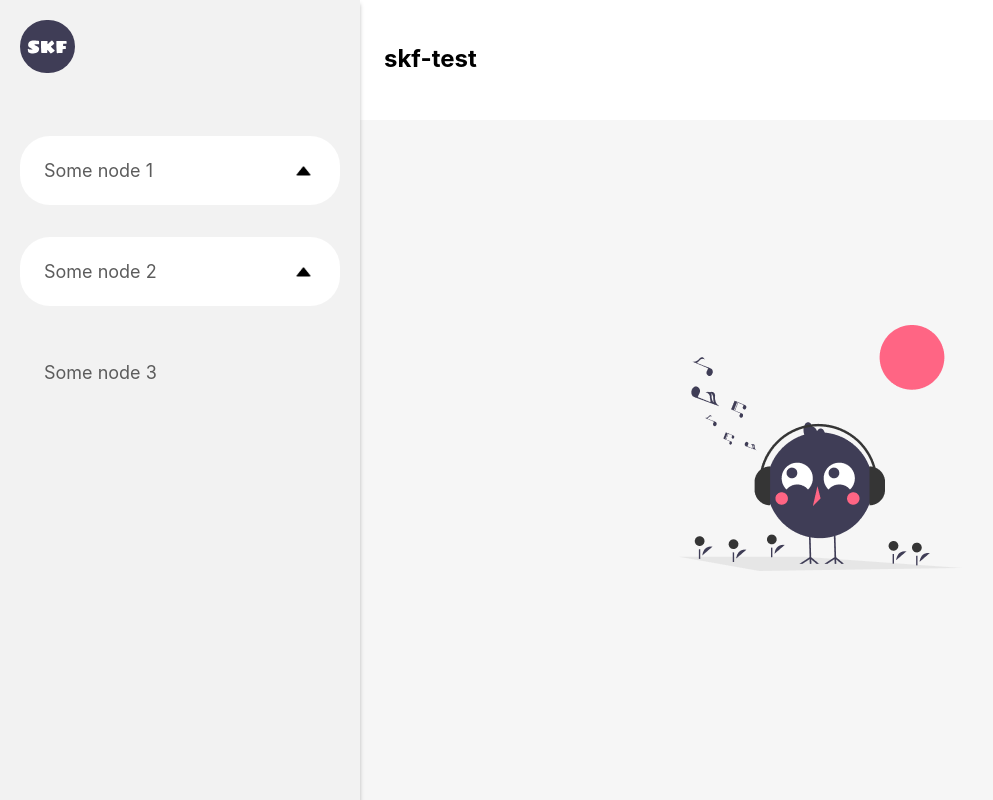
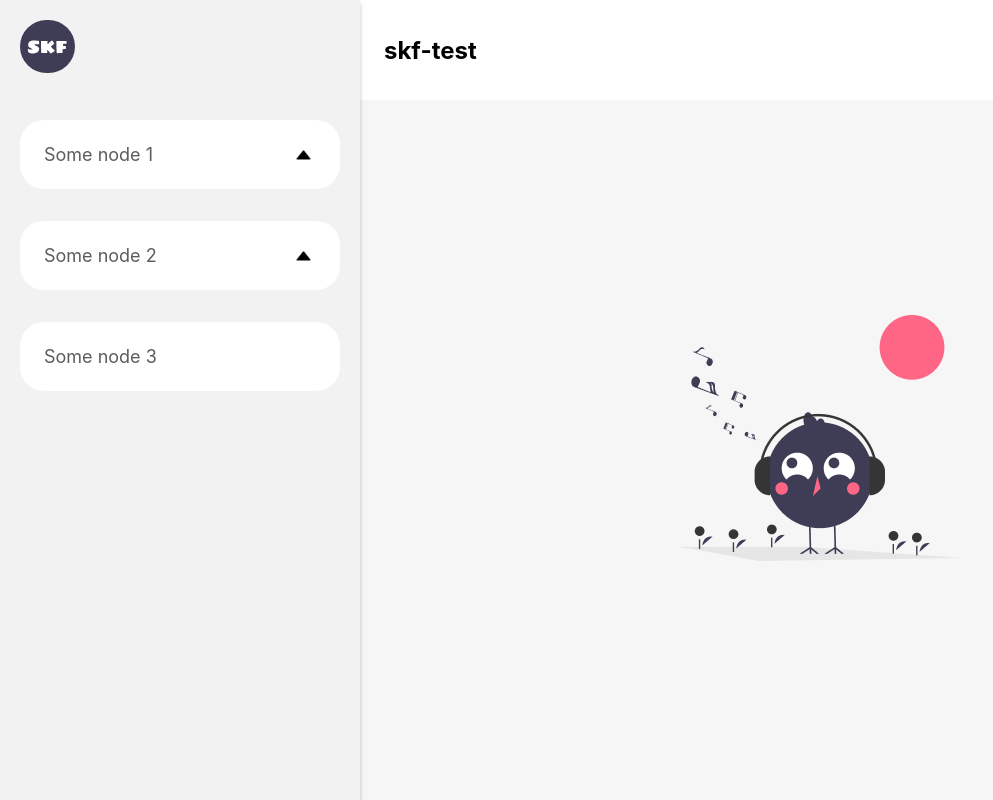
Before and after one commit to JohnAscenda/skf-test, a React (Create React App) app: page / in a window 1280 px wide. Shown: the whole page, without its empty margins (0-993 px from the left). Built offline with nearby package versions, Linux system fonts and the light colour scheme.

Commit message:
Move out RenderMenu and add skeletonloader for menu

```diff
--- a/src/App.scss
+++ b/src/App.scss
@@ -6,16 +6,21 @@
   grid-template-areas:
     "menu header"
     "menu main";
-  grid-template-columns: 360px auto;
-  grid-template-rows: 120px auto;
+  grid-template-rows: 100px auto;
+  grid-template-columns: minmax(320px, 360px) auto;
 
   .menuContainer {
     grid-area: menu;
     padding: 20px;
-    max-width: 360px;
     background-color: #f2f2f2;
     box-shadow: 0px 4px 4px rgba(0, 0, 0, 0.25);
     overflow-y: scroll;
+
+    display: grid;
+    grid-template-areas:
+      "logo"
+      "menus";
+    grid-template-rows: 100px auto;
 
     &::-webkit-scrollbar {
       width: 4px;
@@ -27,63 +32,19 @@
     &::-webkit-scrollbar-thumb:hover {
       background: #b1b1b1;
     }
-
-    display: grid;
-    grid-template-areas:
-      "logo"
-      "menus";
-    grid-template-rows: 100px auto;
   }
 
   .header {
     grid-area: header;
   }
-}
 
-.menu {
-  list-style: none;
-  padding: 0;
-  color: #5c5c5c;
+  main {
+    grid-area: main;
+    display: grid;
+    place-items: center;
 
-  li {
-    font-size: 18px;
-    padding-left: 8px;
-
-    img {
-      transform: rotate(90deg);
-      width: 9px;
-      height: 14px;
-    }
-
-    .expanded {
-      transform: rotate(270deg);
-    }
-
-    .name {
-      padding: 16px 32px 16px 16px;
-      display: flex;
-      place-items: center;
-      justify-content: space-between;
-
-      &:hover {
-        cursor: pointer;
-        text-decoration: underline;
-      }
+    h2 {
+      text-align: center;
     }
   }
-
-  .hasChildren {
-    background-color: #fff;
-    border-radius: 30px;
-  }
-
-  .selectedItem {
-    font-weight: bold;
-  }
-
-  .topNode {
-    margin-bottom: 32px;
-    padding-top: 8px;
-    padding-bottom: 8px;
-  }
 }
--- a/src/App.tsx
+++ b/src/App.tsx
@@ -1,27 +1,17 @@
 import { useState, useEffect } from "react";
 import "./App.scss";
 import Header from "./components/Header/Header";
+import RenderMenu, { NavItem } from "./components/RenderMenu/RenderMenu";
 import axios from "axios";
-import arrow from "./assets/icons/arrow.png";
+import musicBird from "./assets/images/music_bird.png";
 import logo from "./assets/icons/skf-logo.svg";
-import musicBird from "./assets/images/music_bird.png";
-
-interface NavItem {
-  name: string;
-  children: NavItem[] | undefined;
-}
+import SkeletonLoader from "./components/SkeletonLoader/SkeletonLoader";
 
 interface MenuResponse {
   data: NavItem[];
 }
 
-interface RenderMenuProps {
-  items: NavItem[] | undefined;
-  topLevel?: boolean;
-}
-
 function App() {
-  const [activeMenus, setActiveMenus] = useState<String[]>(Array());
   const [selectedItem, setSelectedItem] = useState<null | string>(null);
   const [menu, setMenu] = useState<NavItem[]>([]);
   const [loading, setLoading] = useState(true);
@@ -33,81 +23,32 @@ function App() {
         setMenu(res.data.data);
       })
       .finally(() => {
-        setLoading(false);
+        //Faking delay from server as it's local, for animation
+        setTimeout(() => {
+          setLoading(false);
+        }, 1000);
       });
   }, []);
-
-  const RenderMenu = ({ items, topLevel = false }: RenderMenuProps) => {
-    return (
-      <ul className="menu">
-        {items?.map(({ name, children }: NavItem, index) => (
-          <li
-            key={index}
-            className={`
-              ${topLevel && "topNode"}
-              ${children && "hasChildren"}
-              ${selectedItem === name ? "selectedItem" : ""}
-            `}
-            onClick={(e) => items[index] && toggleSubMenu(e, items[index])}
-          >
-            <div className="name">
-              {name}
-
-              {children && (
-                <img
-                  className={activeMenus.includes(name) ? "expanded" : ""}
-                  src={arrow}
-                  alt=""
-                />
-              )}
-            </div>
-
-            {children && activeMenus.includes(name) ? (
-              <RenderMenu items={children} />
-            ) : null}
-          </li>
-        ))}
-      </ul>
-    );
-  };
-
-  const toggleSubMenu = (
-    e: React.MouseEvent<HTMLLIElement, MouseEvent>,
-    item: NavItem
-  ) => {
-    e.stopPropagation();
-
-    if (!item.children) {
-      setSelectedItem(item.name);
-    }
-
-    console.log(item.name);
-
-    const newItems = [...activeMenus];
-
-    if (activeMenus.includes(item.name)) {
-      var index = newItems.indexOf(item.name);
-      if (index > -1) {
-        newItems.splice(index, 1);
-      }
-    } else {
-      if (item.children === undefined) return;
-      newItems.push(item.name);
-    }
-
-    setActiveMenus(newItems);
-  };
 
   return (
     <div className="app">
       <Header className="header" />
-      <div className="menuContainer">
-        <img src={logo} alt="" />
-        {!loading && <RenderMenu items={menu} topLevel={true} />}
+      <div className={"menuContainer"}>
+        <img src={logo} alt="logo for skf" />
+        {loading ? (
+          <SkeletonLoader />
+        ) : (
+          <RenderMenu
+            topLevel={true}
+            items={menu}
+            selectedItem={selectedItem}
+            setSelectedItem={setSelectedItem}
+          />
+        )}
       </div>
-      <main style={{ display: "grid", placeItems: "center" }}>
+      <main>
         <div>
-          <img src={musicBird} alt="" />
+          <img src={musicBird} alt="bird" />
           <h2>{selectedItem}</h2>
         </div>
       </main>
--- a/src/components/Header/Header.scss
+++ b/src/components/Header/Header.scss
@@ -1,4 +1,12 @@
 .headerContainer {
   padding: 24px;
   background-color: #fff;
+  display: flex;
+  column-gap: 1em;
+
+  h2 {
+    margin: 0;
+    display: grid;
+    place-items: center;
+  }
 }
--- a/src/components/Header/Header.tsx
+++ b/src/components/Header/Header.tsx
@@ -6,9 +6,9 @@ interface HeaderProps {
 
 const Header = ({ className }: HeaderProps) => {
   return (
-    <div className={`${className} headerContainer`}>
+    <header className={`${className} headerContainer`}>
       <h2>skf-test</h2>
-    </div>
+    </header>
   );
 };
 
--- /dev/null
+++ b/src/components/RenderMenu/RenderMenu.scss
@@ -0,0 +1,45 @@
+.menu {
+  list-style: none;
+  padding: 0;
+  color: #5c5c5c;
+  margin: 0;
+
+  li {
+    font-size: 18px;
+    padding-left: 8px;
+
+    img {
+      transform: rotate(90deg);
+      width: 9px;
+      height: 14px;
+    }
+
+    .expanded {
+      transform: rotate(270deg);
+    }
+
+    .name {
+      padding: 16px 32px 16px 16px;
+      display: flex;
+      place-items: center;
+      justify-content: space-between;
+
+      &:hover {
+        cursor: pointer;
+        text-decoration: underline;
+      }
+    }
+  }
+
+  .selectedItem {
+    font-weight: bold;
+  }
+
+  .topNode {
+    margin-bottom: 32px;
+    padding-top: 8px;
+    padding-bottom: 8px;
+    background-color: #fff;
+    border-radius: 24px;
+  }
+}
--- /dev/null
+++ b/src/components/RenderMenu/RenderMenu.tsx
@@ -0,0 +1,86 @@
+import { useState } from "react";
+import arrow from "../../assets/icons/arrow.png";
+import "./RenderMenu.scss";
+
+export interface NavItem {
+  name: string;
+  children: NavItem[] | undefined;
+}
+
+interface RenderMenuProps {
+  items: NavItem[] | undefined;
+  topLevel?: boolean;
+  selectedItem: string | null;
+  setSelectedItem: React.Dispatch<React.SetStateAction<string | null>>;
+}
+
+const RenderMenu = ({
+  items,
+  topLevel = false,
+  selectedItem,
+  setSelectedItem,
+}: RenderMenuProps) => {
+  const [activeMenus, setActiveMenus] = useState<String[]>(Array());
+
+  const toggleSubMenu = (
+    e: React.MouseEvent<HTMLLIElement, MouseEvent>,
+    item: NavItem
+  ) => {
+    e.stopPropagation();
+
+    if (!item.children) {
+      setSelectedItem(item.name);
+    }
+
+    console.log(item.name);
+
+    const newItems = [...activeMenus];
+
+    if (activeMenus.includes(item.name)) {
+      var index = newItems.indexOf(item.name);
+      if (index > -1) {
+        newItems.splice(index, 1);
+      }
+    } else {
+      if (item.children === undefined) return;
+      newItems.push(item.name);
+    }
+
+    setActiveMenus(newItems);
+  };
+  return (
+    <ul className="menu">
+      {items?.map(({ name, children }: NavItem, index) => (
+        <li
+          key={index}
+          className={`${topLevel ? "topNode" : ""}${
+            selectedItem === name ? "selectedItem" : ""
+          }`}
+          onClick={(e) => items[index] && toggleSubMenu(e, items[index])}
+        >
+          <div className="name">
+            {name}
+
+            {children && (
+              <img
+                className={activeMenus.includes(name) ? "expanded" : ""}
+                src={arrow}
+                alt=""
+              />
+            )}
+          </div>
+
+          {children && activeMenus.includes(name) ? (
+            <RenderMenu
+              items={children}
+              selectedItem={selectedItem}
+              setSelectedItem={setSelectedItem}
+            />
+          ) : null}
+        </li>
+      ))}
+    </ul>
+  );
+};
+
+export default RenderMenu;
--- /dev/null
+++ b/src/components/SkeletonLoader/SkeletonLoader.scss
@@ -0,0 +1,37 @@
+.skeletonContainer {
+  display: flex;
+  flex-direction: column;
+
+  .skeletonItem {
+    height: 72px;
+    background-color: #e7e7e7;
+    margin-bottom: 32px;
+    border-radius: 24px;
+    position: relative;
+    overflow-x: hidden;
+
+    &::after {
+      position: absolute;
+      top: 0;
+      right: 0;
+      bottom: 0;
+      left: 0;
+      transform: translateX(-100%);
+      background-image: linear-gradient(
+        90deg,
+        rgba(#fff, 0) 0,
+        rgba(#fff, 0.2) 20%,
+        rgba(#fff, 0.5) 60%,
+        rgba(#fff, 0)
+      );
+      animation: shimmer 2s infinite;
+      content: "";
+    }
+
+    @keyframes shimmer {
+      100% {
+        transform: translateX(100%);
+      }
+    }
+  }
+}
--- /dev/null
+++ b/src/components/SkeletonLoader/SkeletonLoader.tsx
@@ -0,0 +1,13 @@
+import "./SkeletonLoader.scss";
+
+const SkeletonLoader = () => {
+  return (
+    <div className="skeletonContainer">
+      <div className="skeletonItem"></div>
+      <div className="skeletonItem"></div>
+      <div className="skeletonItem"></div>
+    </div>
+  );
+};
+
+export default SkeletonLoader;
--- a/src/index.css
+++ b/src/index.css
@@ -1,6 +1,6 @@
-
 html,
-body, #root {
+body,
+#root {
   height: 100%;
 }
 
```
